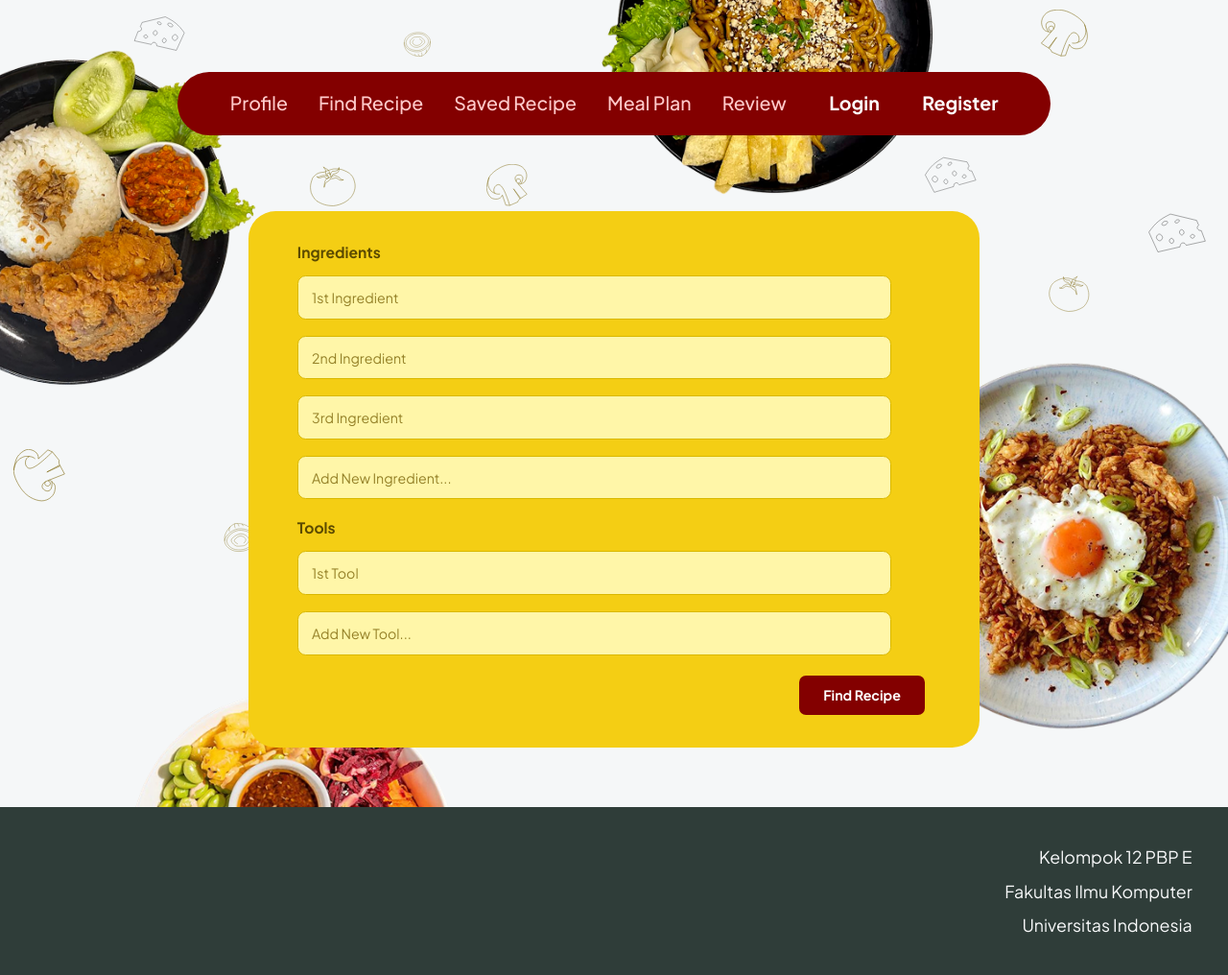
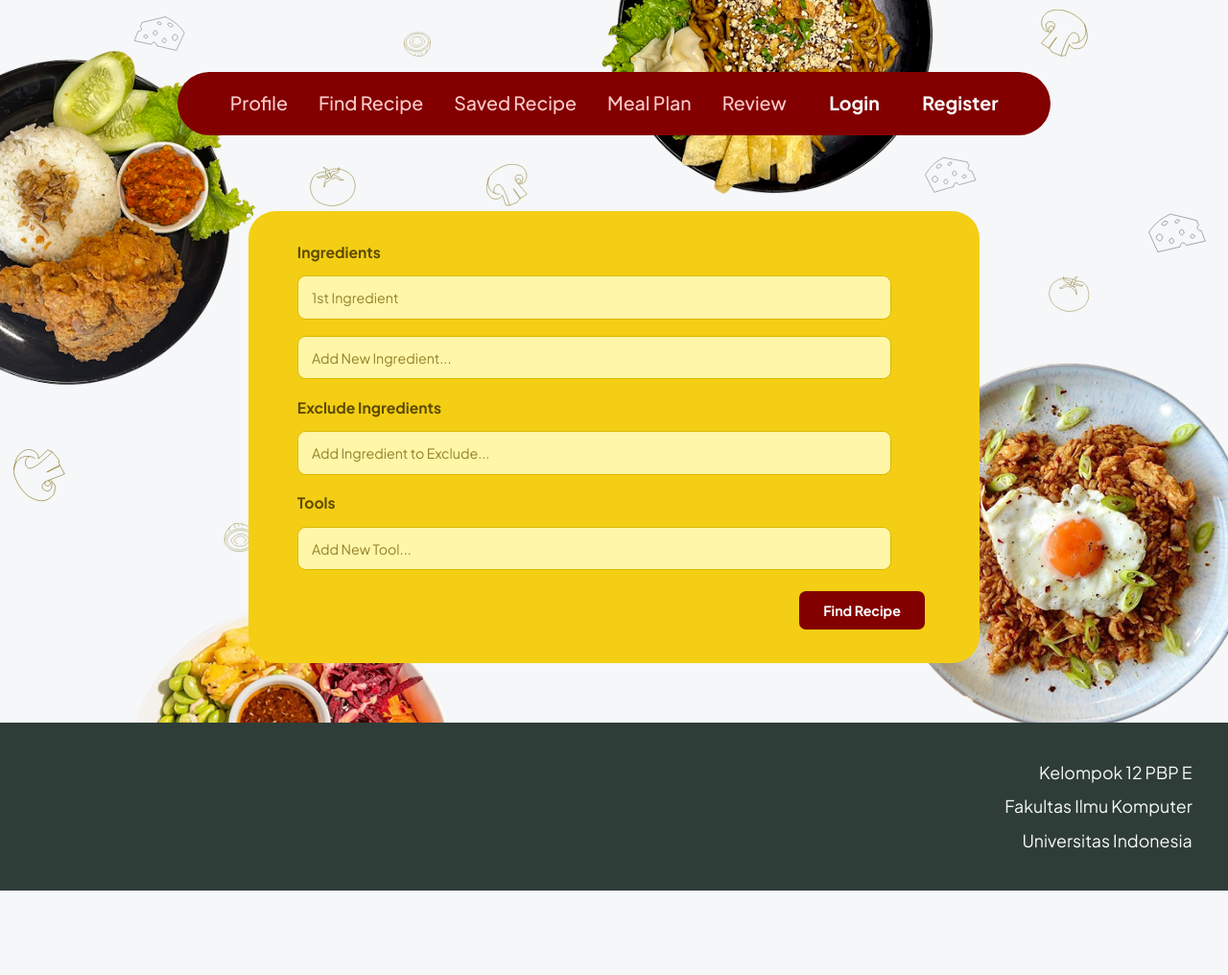
Before and after one commit to pbp-kelompok-e12/FillMyDish, a Django app: page /find/input/ in a window 1280 px wide. Shown: the whole page at 96% size. After the commit the page ends 928 px from the top, so only its background shows below. Run offline with Django 5.2, Linux system fonts and the light colour scheme; some libraries are stand-ins or nearby versions.

Commit message:
feat: added ingredient exclusion

```diff
--- a/templates/input.html
+++ b/templates/input.html
@@ -28,30 +28,37 @@
             </div>
 
             <div class="div-2 find-page">
-                <!-- ganti action dengan -->
                 <form class="find-card" method="get" action="/">
                     <input type="hidden" name="ingredients" id="ingredients-csv">
                     <input type="hidden" name="tools" id="tools-csv">
+                    <input type="hidden" name="exclude" id="exclude-csv">
                     <div class="field-group" data-name="ingredients">
                         <label class="field-label">Ingredients</label>
                         <input class="field-input" type="text" placeholder="1st Ingredient">
-                        <input class="field-input" type="text" placeholder="2nd Ingredient">
-                        <input class="field-input" type="text" placeholder="3rd Ingredient">
                         <input class="field-input add-field" type="text" placeholder="Add New Ingredient..." aria-label="Add New Ingredient">
+                    </div>
+                    <div class="field-group" data-name="exclude">
+                        <label class="field-label">Exclude Ingredients</label>
+                        <input class="field-input add-field" type="text" placeholder="Add Ingredient to Exclude..." aria-label="Add Ingredient to Exclude">
                     </div>
                     <div class="field-group" data-name="tools">
                         <label class="field-label">Tools</label>
-                        <input class="field-input" type="text" placeholder="1st Tool">
                         <input class="field-input add-field" type="text" placeholder="Add New Tool..." aria-label="Add New Tool">
                     </div>
                     <button class="search-btn" type="submit">Find Recipe</button>
                 </form>
                 <dialog class="confirm-dialog" id="confirm-dialog" aria-labelledby="confirm-title">
                     <h2 class="confirm-title" id="confirm-title">Are you sure?</h2>
-                    <p class="confirm-text">You are about to search for recipes containing:</p>
-                    <ol class="confirm-list" id="confirm-list"></ol>
+                    <div class="confirm-section" data-section="ingredients">
+                        <p class="confirm-text">You are about to search for recipes containing:</p>
+                        <ol class="confirm-list"></ol>
+                    </div>
 
-                    <div id="confirm-tools-section">
+                    <div class="confirm-section" data-section="exclude" hidden>
+                        <p class="confirm-text">Without these ingredients:</p>
+                        <ol class="confirm-list"></ol>
+                    </div>
+                    <div id="confirm-tools-section" data-section="tools" hidden>
                         <p class="confirm-text">With these tools available:</p>
                         <ol class="confirm-list" id="confirm-list-tools"></ol>
                     </div>
@@ -66,8 +73,7 @@
                 (function () {
                     var form    = document.querySelector('.find-card');
                     var dialog  = document.getElementById('confirm-dialog');
-                    var toolsSection = document.getElementById('confirm-tools-section');
-                    var groups  = {};   // { ingredients: <div>, tools: <div> }
+                    var groups  = {};   // { ingredients: <div>, exclude: <div>, tools: <div> }
                     var confirmed = false;
 
                     form.querySelectorAll('.field-group').forEach(function (g) {
@@ -102,14 +108,17 @@
                         return form.querySelector('input[type="hidden"][name="' + name + '"]');
                     }
 
-                    function fillList(id, values) {
-                        var ol = document.getElementById(id);
+                    // Isi satu bagian popup; bagian kosong disembunyikan
+                    function fillSection(name, values) {
+                        var section = dialog.querySelector('[data-section="' + name + '"]');
+                        var ol = section.querySelector('ol');
                         ol.innerHTML = '';
                         values.forEach(function (v) {
                             var li = document.createElement('li');
                             li.textContent = v;          // textContent: aman dari HTML injection
                             ol.appendChild(li);
                         });
+                        section.hidden = values.length === 0;
                     }
 
                     form.querySelectorAll('.add-field').forEach(function (input) {
@@ -127,18 +136,35 @@
 
                         form.querySelectorAll('.add-field').forEach(commit);
 
-                        var ingredients = getValues('ingredients');
-                        var tools       = getValues('tools');
+                        var values = {};
+                        Object.keys(groups).forEach(function (name) {
+                            values[name] = getValues(name);
+                        });
 
-                        // Bahan wajib diisi; alat opsional
-                        if (ingredients.length === 0) {
+                        // Bahan wajib diisi; yang lain opsional
+                        if (values.ingredients.length === 0) {
                             groups.ingredients.querySelector('.field-input').focus();
                             return;
                         }
 
-                        fillList('confirm-list-ingredients', ingredients);
-                        fillList('confirm-list-tools', tools);
-                        toolsSection.hidden = tools.length === 0;   // sembunyikan bagian alat jika kosong
+                        // Bahan yang sama tidak boleh ada di "include" dan "exclude"
+                        var included = values.ingredients.map(function (v) { return v.toLowerCase(); });
+                        var clash = values.exclude.filter(function (v) {
+                            return included.indexOf(v.toLowerCase()) !== -1;
+                        });
+                        if (clash.length) {
+                            var field = groups.exclude.querySelector('.field-input');
+                            field.setCustomValidity('"' + clash[0] + '" is also in your ingredients.');
+                            field.reportValidity();
+                            field.addEventListener('input', function () {
+                                field.setCustomValidity('');
+                            }, { once: true });
+                            return;
+                        }
+
+                        Object.keys(values).forEach(function (name) {
+                            fillSection(name, values[name]);
+                        });
 
                         dialog.showModal();
                     });
```
